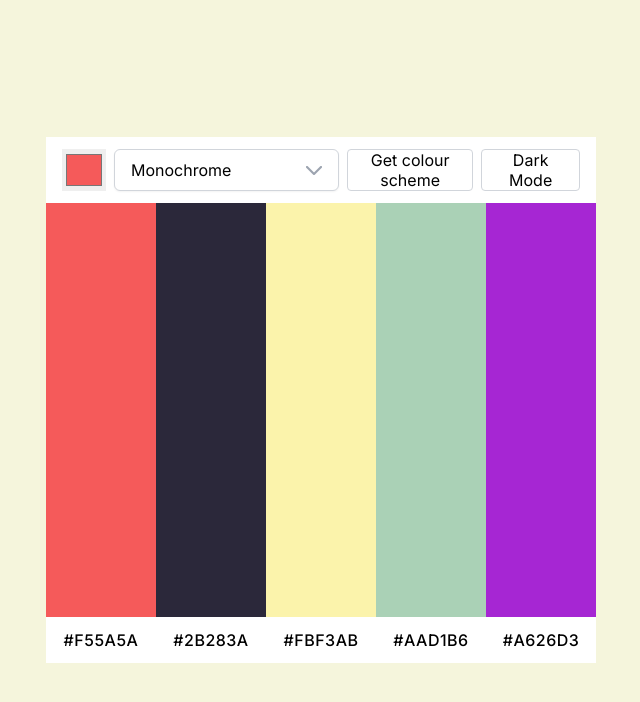
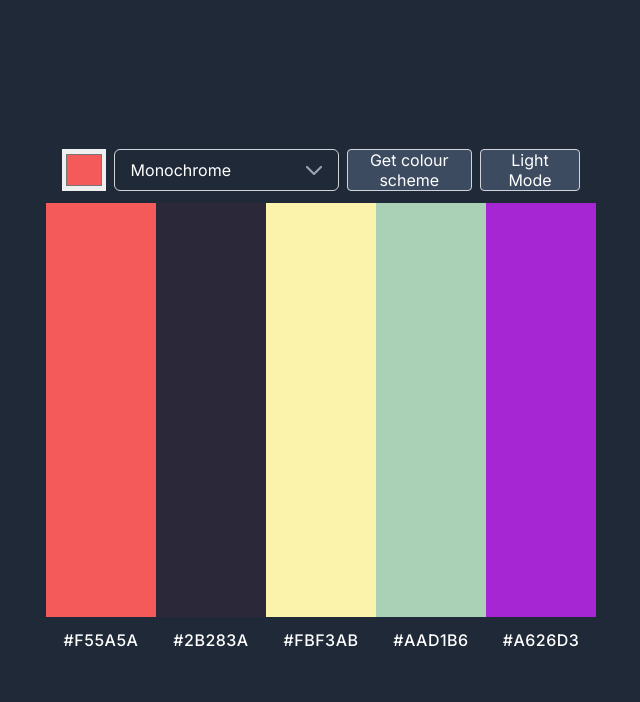
Before and after one commit to SanJammin/Colour-Scheme-Generator, a plain HTML site: page index.html in a window 1280 px wide. Both pictures are taken after a click on the button "Dark Mode". Shown: the whole page, without its empty margins (335-975 px from the left). Drawn offline with Linux system fonts and the light colour scheme.

Commit message:
Add light and dark functionality

```diff
--- a/index.css
+++ b/index.css
@@ -1,3 +1,15 @@
+:root {
+    --background: white;
+    --button-background: white;
+    --text: #2b283a;
+}
+
+body.dark {
+    --background: #1f2937;
+    --button-background: #3d4b60;
+    --text: white;
+}
+
 /* ====== GLOBAL RESET & BASE STYLES ====== */
 * {
     box-sizing: border-box;
@@ -9,7 +21,8 @@ html, body {
     padding: 0;
     height: 100%;
     font-family: "Inter", sans-serif;
-    background-color: beige;
+    background-color: var(--background);
+    color: var(--text);
 }
 
 /* ====== APP CONTAINER ====== */
@@ -32,7 +45,7 @@ header {
     display: flex;
     justify-content: space-between;
     align-items: center;
-    background-color: white;
+    background-color: var(--background);
     padding: 0.75rem 1rem;
     width: 550px;
     gap: 0.5em;
@@ -52,6 +65,7 @@ button {
     height: 42px;
     font-size: 1rem;
     font-family: inherit;
+    color: var(--text);
 }
 
 /* Colour Picker Input */
@@ -71,7 +85,7 @@ select {
     appearance: none;
     -webkit-appearance: none;
     -moz-appearance: none;
-    background-color: white;
+    background-color: var(--background);
     background-image: url('./images/Icon.png');
     background-repeat: no-repeat;
     background-position: right 1rem center;
@@ -93,7 +107,7 @@ select:focus {
 /* Button Styling (Shared) */
 button {
     border: 1px solid #d1d5db;
-    background-color: white;
+    background-color: var(--button-background);
     padding: 0 0.75rem;
     border-radius: 4px;
     cursor: pointer;
@@ -129,7 +143,7 @@ main {
     width: 110px;
     height: 46px;
     text-align: center;
-    background-color: white;
+    background-color: var(--background);
     display: flex;
     justify-content: center;
     align-items: center;
--- a/index.js
+++ b/index.js
@@ -31,3 +31,10 @@ getColourScheme.addEventListener("click", (e) => {
             };
         });
 });
+
+lightAndDarkMode.addEventListener("click", () => {
+    document.body.classList.toggle("dark");
+
+    lightAndDarkMode.textContent =
+        lightAndDarkMode.textContent === "Dark Mode" ? "Light Mode" : "Dark Mode";
+});
```
